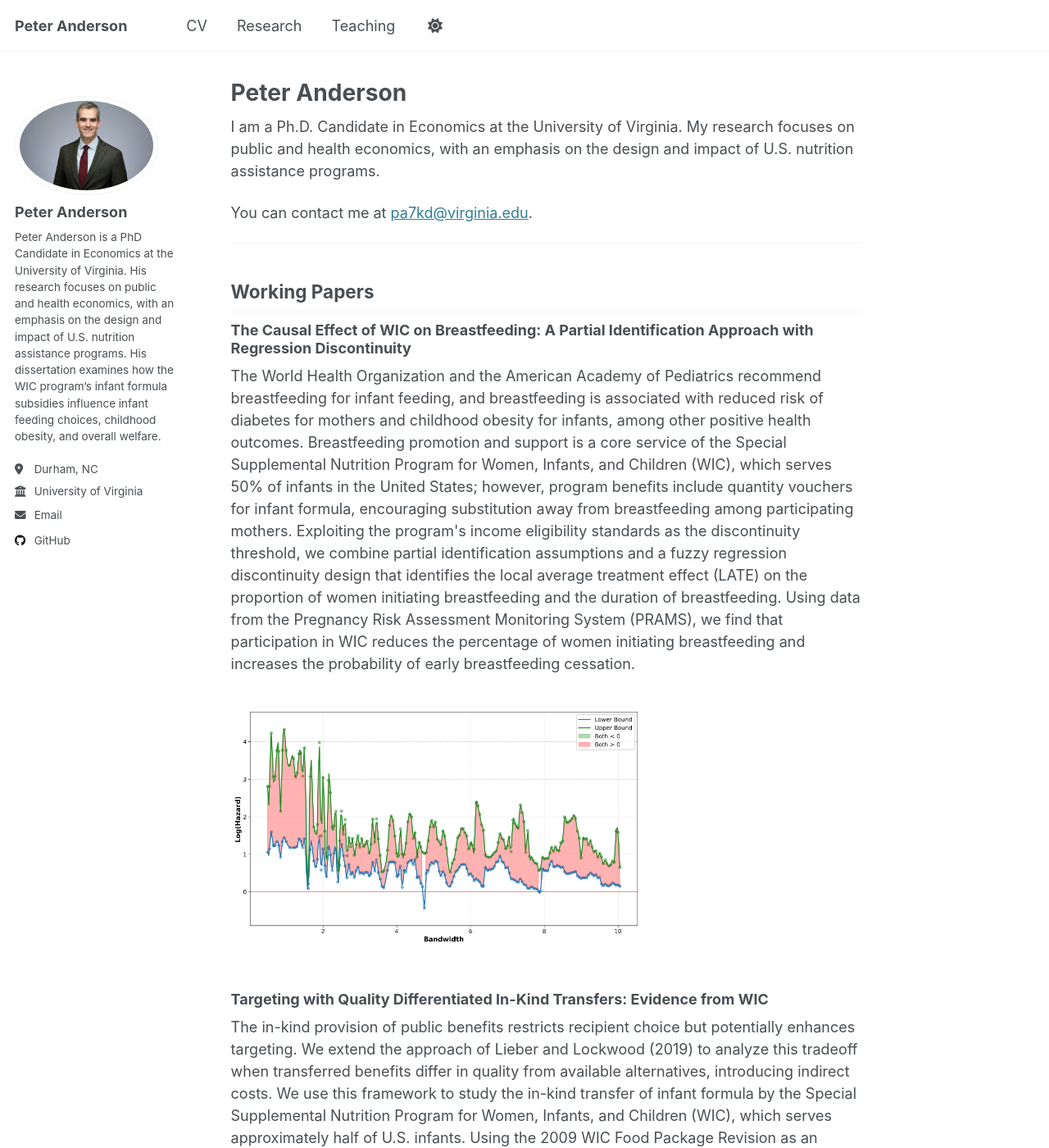
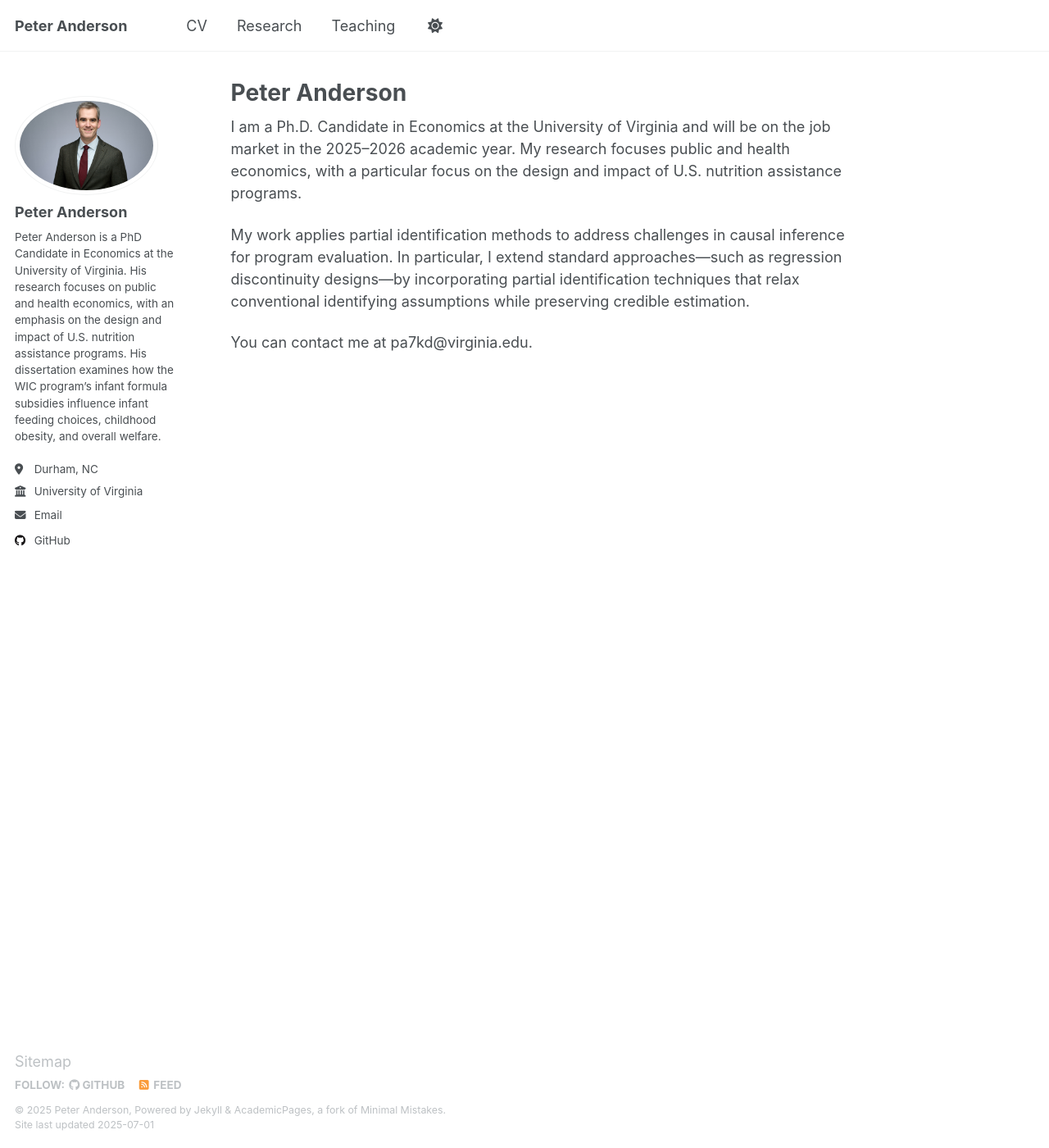
Before and after one commit to PeterMichaelAnderson/PeterMichaelAnderson.github.io, a Jekyll site: the page built from index.md, in a window 1280 px wide and 1400 px high. Shown: the whole window at 82% size. Built offline with Jekyll 4.4.1, drawn with Linux system fonts in a browser that asks for light colours; some of the changed text lies outside the part shown.

Commit message:
Update index.md
Updating homepage

```diff
--- a/index.md
+++ b/index.md
@@ -5,32 +5,8 @@ permalink: /
 author_profile: true
 ---
 
-I am a Ph.D. Candidate in Economics at the University of Virginia. My research focuses on public and health economics, with an emphasis on the design and impact of U.S. nutrition assistance programs.
+I am a Ph.D. Candidate in Economics at the University of Virginia and will be on the job market in the 2025–2026 academic year. My research focuses public and health economics, with a particular focus on the design and impact of U.S. nutrition assistance programs.
 
-You can contact me at [pa7kd@virginia.edu](mailto:pa7kd@virginia.edu).
+My work applies partial identification methods to address challenges in causal inference for program evaluation. In particular, I extend standard approaches—such as regression discontinuity designs—by incorporating partial identification techniques that relax conventional identifying assumptions while preserving credible estimation.
 
----
-
-## Working Papers
-
-<div style="margin-bottom: 3em;">
-  <h3 style="margin-top: 0;"><strong>The Causal Effect of WIC on Breastfeeding: A Partial Identification Approach with Regression Discontinuity</strong></h3>
-  <p>
-    The World Health Organization and the American Academy of Pediatrics recommend breastfeeding for infant feeding, and breastfeeding is associated with reduced risk of diabetes for mothers and childhood obesity for infants, among other positive health outcomes. Breastfeeding promotion and support is a core service of the Special Supplemental Nutrition Program for Women, Infants, and Children (WIC), which serves 50% of infants in the United States; however, program benefits include quantity vouchers for infant formula, encouraging substitution away from breastfeeding among participating mothers. Exploiting the program's income eligibility standards as the discontinuity threshold, we combine partial identification assumptions and a fuzzy regression discontinuity design that identifies the local average treatment effect (LATE) on the proportion of women initiating breastfeeding and the duration of breastfeeding. Using data from the Pregnancy Risk Assessment Monitoring System (PRAMS), we find that participation in WIC reduces the percentage of women initiating breastfeeding and increases the probability of early breastfeeding cessation.
-  </p>
-  <img src="images/FIGURE_breastfeeding_duration_weeks_LATE_slope_1.00.png" alt="Breastfeeding Graphic" width="500" style="margin-top: 1em;" />
-</div>
-
-<div style="margin-bottom: 3em;">
-  <h3 style="margin-top: 0;"><strong>Targeting with Quality Differentiated In-Kind Transfers: Evidence from WIC</strong></h3>
-  <p>
-    The in-kind provision of public benefits restricts recipient choice but potentially enhances targeting. We extend the approach of Lieber and Lockwood (2019) to analyze this tradeoff when transferred benefits differ in quality from available alternatives, introducing indirect costs. We use this framework to study the in-kind transfer of infant formula by the Special Supplemental Nutrition Program for Women, Infants, and Children (WIC), which serves approximately half of U.S. infants. Using the 2009 WIC Food Package Revision as an instrumental variable, we find that each additional week of exclusive breastfeeding significantly reduces childhood obesity risk and improves growth trajectories through age five. Although the in-kind provision of formula effectively targets a subset of eligible participants with potentially higher marginal utility, the quality differential between formula and breastfeeding generates substantial indirect healthcare costs. Under standard modeling assumptions, these indirect costs significantly reduce the optimal formula subsidy rate.
-  </p>
-  <img src="images/costs_benefits_subsidy.png" alt="Costs and Benefits of a Subsidy with Quality Effects" width="500" style="margin-top: 1em;" />
-</div>
-
-## Works in Progress
-
-<div style="margin-bottom: 3em;">
-  <h3 style="margin-top: 0;"><strong>Intensive Margin Welfare Implications: Evidence from WIC EBT</strong></h3>
-</div>
+You can contact me at pa7kd@virginia.edu.
```
